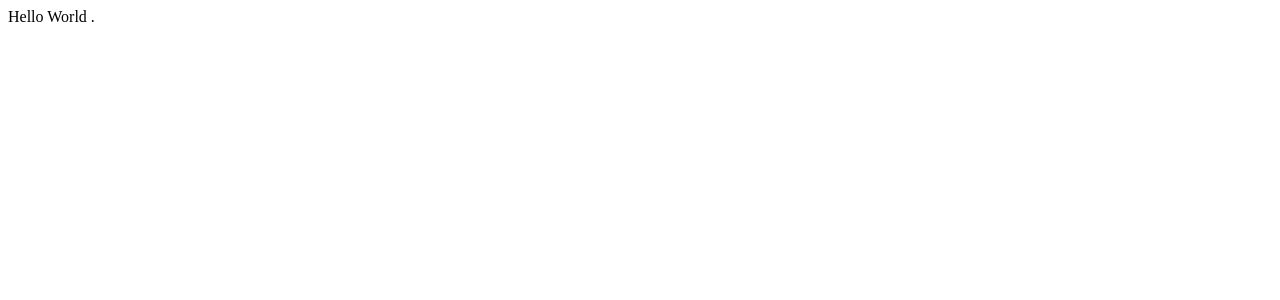
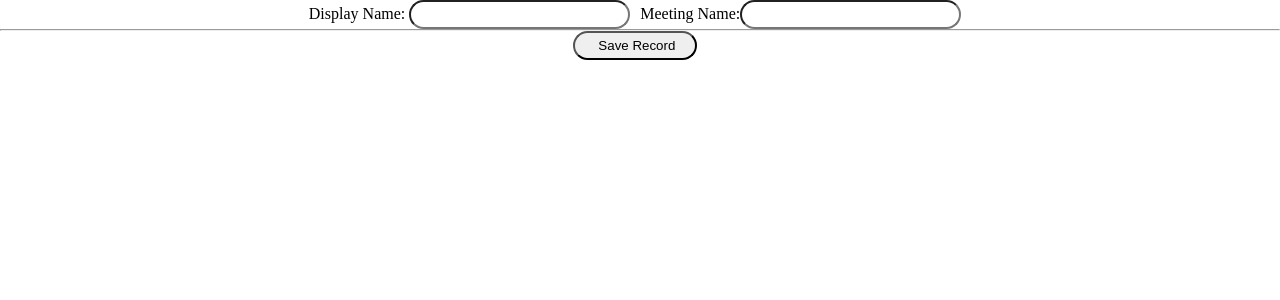
Before and after one commit to NAVEEN-PERPAGA/Jitsi-Meet, a React (Create React App) app in the folder client/: page / in a window 1280 px wide. Shown: the top 300 px of the page. Built offline with nearby package versions, Linux system fonts and the light colour scheme; no server answers.

Commit message:
api test
Signed-off-by: Neeraj Maurya <Neerj7668>

```diff
--- a/client/src/App.css
+++ b/client/src/App.css
@@ -1,38 +1,43 @@
-.App {
+* {
+  margin: 0;
+  padding: 0;
+  box-sizing: border-box;
+}
+
+.main-body {
+  height: 100vh;
+  width: 100wh;
+}
+
+.welcome-page {
+  height: 5vh;
+  width: auto;
+  align-items: center;
+  justify-content: center;
   text-align: center;
 }
+.welcome-page input {
+  outline: none;
+  border-radius: 100px;
+  padding: 5px 20px;
+  margin-right: 10px;
+}
+.welcome-page button {
+  padding: 5px 20px;
 
-.App-logo {
-  height: 40vmin;
-  pointer-events: none;
+  border-radius: 100px;
 }
-
-@media (prefers-reduced-motion: no-preference) {
-  .App-logo {
-    animation: App-logo-spin infinite 20s linear;
-  }
-}
-
-.App-header {
-  background-color: #282c34;
-  min-height: 100vh;
-  display: flex;
-  flex-direction: column;
+.main-meet-page {
+  /* display: none; */
+  padding-top: 20px;
   align-items: center;
   justify-content: center;
-  font-size: calc(10px + 2vmin);
-  color: white;
+  text-align: center;
+  border: 1px solid black;
+  height: 50vh;
 }
-
-.App-link {
-  color: #61dafb;
+.main-meet-page button {
+  margin-left: 20px;
+  padding: 5px 20px;
+  border-radius: 100px;
 }
-
-@keyframes App-logo-spin {
-  from {
-    transform: rotate(0deg);
-  }
-  to {
-    transform: rotate(360deg);
-  }
-}
--- a/client/src/App.js
+++ b/client/src/App.js
@@ -1,7 +1,10 @@
 import React from "react";
+import Demo from './Demo'
+export const App = () => {
+  return <div>
 
-export const App = () => {
-  return <div>Hello World .</div>;
+  <Demo />
+  </div>;
 };
 
 export default App;
--- /dev/null
+++ b/client/src/Demo.js
@@ -0,0 +1,41 @@
+import React, {  } from "react";
+import Form from "./Form";
+
+function Demo(props) {
+  // const [ setShowResults] = React.useState(false);
+
+  // const startMeet = () => {
+  //   setShowResults(true);
+  //   handleClick();
+  // };
+
+  // const handleClick = () => {
+  //   var apiObj = null;
+  //   const btnHangup = () => {
+  //     // apiObj.executeCommand("hangup");
+  //   };
+  //   const btnCustomMic = () => {
+  //     apiObj.executeCommand("toggleAudio");
+  //   };
+  //   const btnCustomCamera = () => {
+  //     apiObj.executeCommand("toggleVideo");
+  //   };
+  //   const btnCustomTileView = () => {
+  //     apiObj.executeCommand("toggleTileView");
+  //   };
+  //   const btnScreenShareCustom = () => {
+  //     apiObj.executeCommand("toggleShareScreen");
+  //   };
+  // };
+
+  //   const onClick = () => setShowResults(true);
+
+
+  return (
+    <div>
+      <Form />
+    </div>
+  );
+}
+
+export default Demo;
--- /dev/null
+++ b/client/src/Form.js
@@ -0,0 +1,128 @@
+import React, { } from "react";
+import MeetPage from "./MeetPage";
+export default class Form extends React.Component {
+  constructor(props) {
+    super(props);
+
+    this.state = {
+      meetingId: props.meetingId,
+      displayName: props.displayName,
+      showResults: false,
+    };
+  }
+  componentDidMount() {
+  //   const apiUrl = "http://meet.jit.si/external_api.js";
+
+  //   fetch(apiUrl)
+  //     .then(function (data) {
+  //       console.log(data);
+  //     })
+  //     .catch(function (error) {
+  //       console.log(error);
+  //     });
+  var requestOptions = {
+    method: 'GET',
+    redirect: 'follow'
+  };
+
+  fetch("https://meet.jit.si/external_api.js", requestOptions)
+  .then(response => response.text())
+  .then(result => console.log(result))
+  .catch(error => console.log('error', error));
+  }
+
+  handleMeetingIdChanged(event) {
+    var meetingId = event.target.value;
+    this.setState({ meetingId: meetingId });
+  }
+  handleDisplayNameChanged(event) {
+    var displayName = this.state.displayName;
+    displayName = event.target.value;
+
+    this.setState({ displayName: displayName });
+  }
+
+  handleButtonClicked() {
+    this.btnHangup();
+    const displayName = this.state.displayName;
+    const meetingId = this.state.meetingId;
+    this.startMeeting(meetingId, displayName);
+    this.setState({ showResults: true });
+  }
+
+  btnHangup = () => {
+    var apiObj = null;
+    // apiObj.CopyToClipboard("hangup");
+    alert("sjkjdhfksa");
+  };
+
+  startMeeting = (roomName, displayName) => {
+    const domain = "meet.jit.si";
+    const options = {
+      roomName: roomName,
+      width: "100%",
+      height: "100%",
+      parentNode: document.querySelector("#jitsi-meet-conf-container"),
+      userInfo: {
+        displayName: displayName,
+      },
+      configOverwrite: {
+        doNotStoreRoom: true,
+        startVideoMuted: 0,
+        startWithVideoMuted: true,
+        startWithAudioMuted: true,
+        enableWelcomePage: false,
+        prejoinPageEnabled: false,
+        disableRemoteMute: true,
+        remoteVideoMenu: {
+          disableKick: true,
+        },
+      },
+      interfaceConfigOverwrite: {
+        filmStripOnly: false,
+        SHOW_JITSI_WATERMARK: false,
+        SHOW_WATERMARK_FOR_GUESTS: false,
+        DEFAULT_REMOTE_DISPLAY_NAME: "New User",
+        TOOLBAR_BUTTONS: [],
+      },
+    };
+  };
+  render() {
+    return (
+      <div>
+        <div className="container welcome-page">
+          Display Name:{" "}
+          <input
+            className="form-control"
+            id="txtDispNme"
+            type="text"
+            value={this.state.meetingId}
+            onChange={this.handleMeetingIdChanged.bind(this)}
+          />
+          Meeting Name:
+          <input
+            className="form-control"
+            type="text"
+            value={this.state.displayName}
+            onChange={this.handleDisplayNameChanged.bind(this)}
+          />
+          <hr />
+          <div>
+            <input
+              type="submit"
+              value=" Save Record"
+              onClick={this.handleButtonClicked.bind(this)}
+            />
+            {this.state.showResults ? (
+              <MeetPage
+                displayName={this.state.displayName}
+                meetingId={this.state.meetingId}
+              />
+            ) : null}
+          </div>
+          <br />
+        </div>
+      </div>
+    );
+  }
+}
--- /dev/null
+++ b/client/src/MeetPage.js
@@ -0,0 +1,60 @@
+import React from "react";
+var $ = require("jquery");
+
+export default class MeetPage extends React.Component {
+  constructor(props) {
+    super(props);
+  }
+
+  startMeeting = (roomName, displayName) => {
+    const domain = "meet.jit.si";
+    const options = {
+      roomName: roomName,
+      width: "100%",
+      height: "100%",
+      parentNode: document.querySelector("#jitsi-meet-conf-container"),
+      userInfo: {
+        // displayName: dispNme,
+      },
+      configOverwrite: {
+        doNotStoreRoom: true,
+        startVideoMuted: 0,
+        startWithVideoMuted: true,
+        startWithAudioMuted: true,
+        enableWelcomePage: false,
+        prejoinPageEnabled: false,
+        disableRemoteMute: true,
+        remoteVideoMenu: {
+          disableKick: true,
+        },
+      },
+      interfaceConfigOverwrite: {
+        filmStripOnly: false,
+        SHOW_JITSI_WATERMARK: false,
+        SHOW_WATERMARK_FOR_GUESTS: false,
+        DEFAULT_REMOTE_DISPLAY_NAME: "New User",
+        TOOLBAR_BUTTONS: [],
+      },
+    };
+    //    apiObj = new JitsiMeetExternalAPI(domain, options);
+  };
+  render() {
+    return (
+      <div>
+        <div className="container mt-5 main-meet-page">
+          <div id="toolbox" className="toolbox">
+            <button id="btnHangup">Hangup</button>
+            <button id="btnCustomMic">Mic</button>
+            <button id="btnCustomCamera">Camera</button>
+            <button id="btnCustomTileView">Toggle Tileview</button>
+            <button id="btnScreenShareCustom">SS</button>
+            <button>
+              <a href="/">Close</a>
+            </button>
+          </div>
+          <div id="jitsi-meet-conf-container"></div>
+        </div>
+      </div>
+    );
+  }
+}
--- a/client/src/index.js
+++ b/client/src/index.js
@@ -1,5 +1,6 @@
 import React from "react";
 import ReactDOM from "react-dom";
+import './App.css'
 import App from "./App";
 
 ReactDOM.render(<App />, document.getElementById("root"));
```
